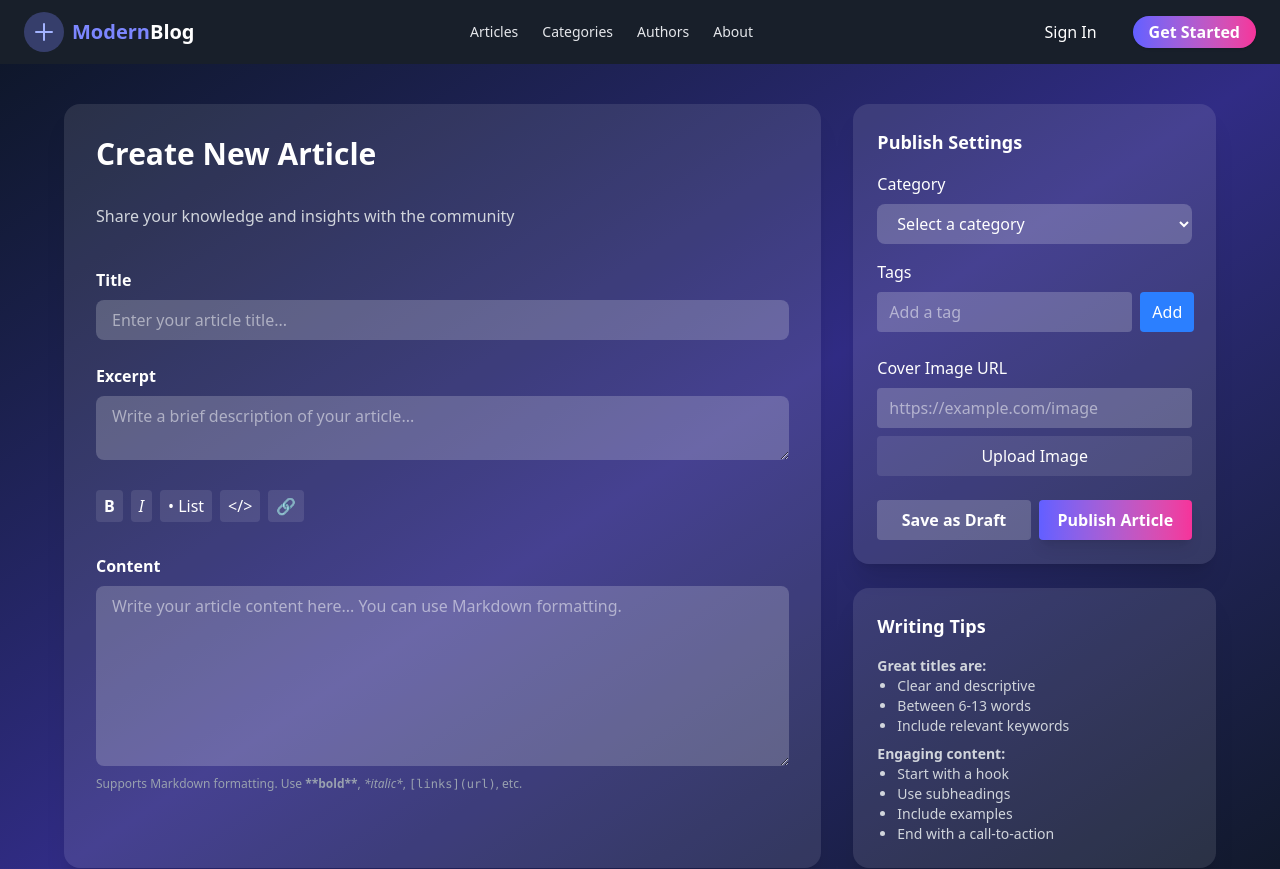
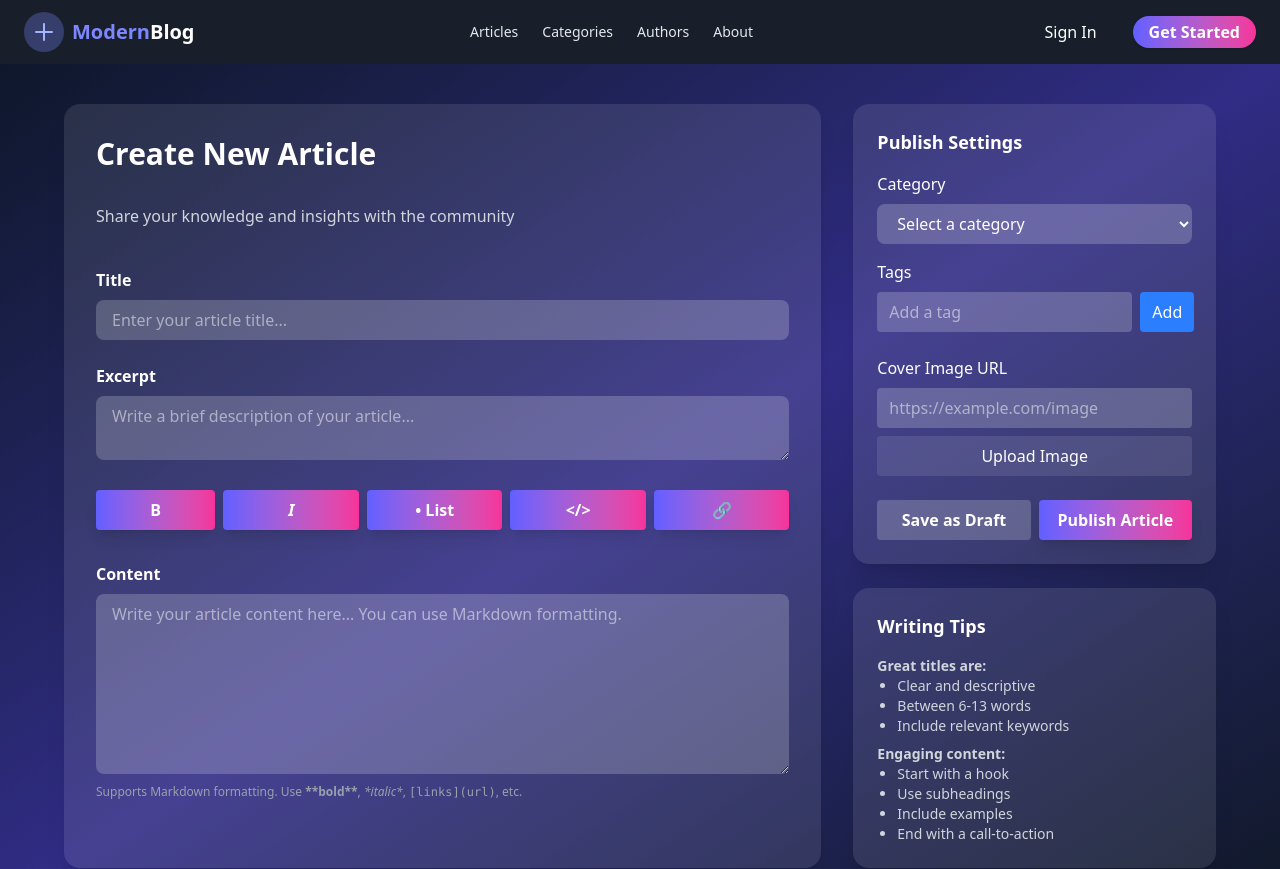
Before and after one commit to JBRIL43/blog-react, a React (Vite) app: page /new in a window 1280 px wide. Shown: the top 869 px of the page. Built offline with nearby package versions, Linux system fonts and the light colour scheme.

Commit message:
adding heart ro the heart button

```diff
--- a/src/pages/Login.jsx
+++ b/src/pages/Login.jsx
@@ -84,7 +84,7 @@ const Login = () => {
                 />
                 <Button
                     type="submit"
-                    className="w-full bg-gradient-to-r from-blue-500 to-purple-500 text-white py-2 rounded-full font-semibold shadow-lg hover:scale-105 transition-transform duration-300"
+                    className="w-full py-2 rounded-full "
                     disabled={loading}
                 >
                     {loading ? "Logging in..." : "Login"}
--- a/src/pages/NewPost.jsx
+++ b/src/pages/NewPost.jsx
@@ -3,6 +3,7 @@ import api from "../services/api";
 import { useNavigate } from "react-router-dom";
 import { useDispatch } from "react-redux";
 import { setPosts } from "../features/postsSlice";
+import Button from "../components/Button";
 
 const categories = [
     "Technology",
@@ -100,39 +101,36 @@ const NewPost = () => {
                     </div>
                     {/* Markdown toolbar placeholder */}
                     <div className="flex gap-2 mb-2">
-                        <button
+                        <Button
                             type="button"
-                            className="bg-white/10 text-white px-2 py-1 rounded hover:bg-white/20"
-                            title="Bold"
-                        >
-                            <b>B</b>
-                        </button>
-                        <button
+                            className="h-10 w-10 bg-transparent"
+                        ><b>B</b></Button>
+                        <Button
                             type="button"
-                            className="bg-white/10 text-white px-2 py-1 rounded hover:bg-white/20"
+                            className="bg-white/10 text-white px-2 py-1 rounded "
                             title="Italic"
                         >
                             <i>I</i>
-                        </button>
-                        <button
+                        </Button>
+                        <Button
                             type="button"
                             className="bg-white/10 text-white px-2 py-1 rounded hover:bg-white/20"
                             title="List"
                         >
                             • List
-                        </button>
-                        <button
+                        </Button>
+                        <Button
                             type="button"
                             className="bg-white/10 text-white px-2 py-1 rounded hover:bg-white/20"
                             title="Code"
-                        >{`</>`}</button>
-                        <button
+                        >{`</>`}</Button>
+                        <Button
                             type="button"
                             className="bg-white/10 text-white px-2 py-1 rounded hover:bg-white/20"
                             title="Link"
                         >
                             🔗
-                        </button>
+                        </Button>
                     </div>
                     <div>
                         <label className="block text-white mb-2 font-semibold">
--- a/src/pages/Register.jsx
+++ b/src/pages/Register.jsx
@@ -3,6 +3,7 @@ import api from "../services/api";
 import { useNavigate } from "react-router-dom";
 import { useDispatch } from "react-redux";
 import { setToken } from "../features/authSlice";
+import Button from "../components/Button";
 
 const Register = () => {
     const [name, setName] = useState("");
@@ -110,13 +111,18 @@ const Register = () => {
                     onChange={(e) => setConfirmPassword(e.target.value)}
                     required
                 />
-                <button
+                {/* <button
                     type="submit"
                     className="w-full bg-gradient-to-r from-blue-500 to-purple-500 text-white py-2 rounded-full font-semibold shadow-lg hover:scale-105 transition-transform duration-300"
                     disabled={loading}
                 >
                     {loading ? "Registering..." : "Register"}
-                </button>
+                </button> */}
+                <Button type="submit" loading={loading}
+                className="w-full rounded-full "
+                >
+                    {loading ? "Registering..." : "Register"}
+                </Button>
             </form>
 
             {/* Custom Animations */}
```
Also changed, not shown: src/pages/ViewPosts.jsx (+30 -50 lines), public/heart.png (added).
